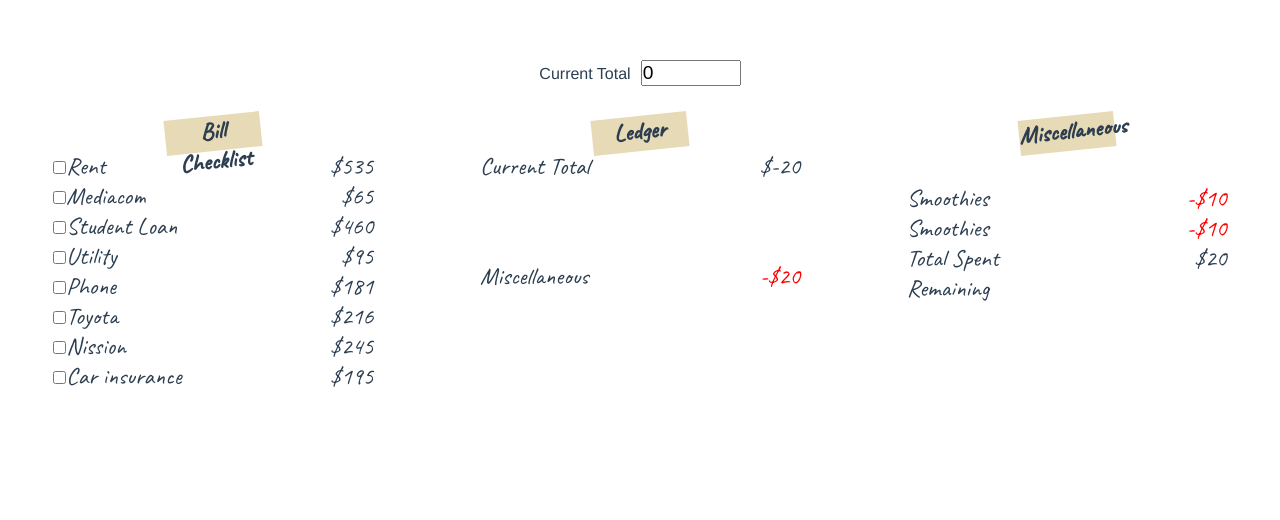
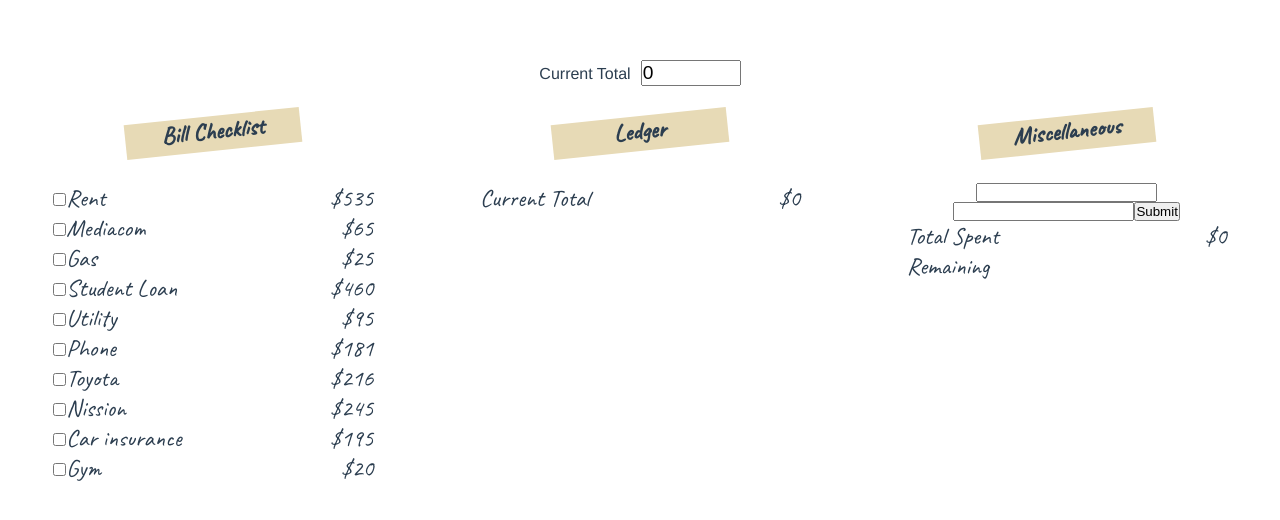
Before and after one commit to mwritter/vue_bill_app, a Vue app: page / in a window 1280 px wide. Shown: the top 520 px of the page. Built offline with nearby package versions, Linux system fonts and the light colour scheme.

Commit message:
Working on adding a way to add misc items

```diff
--- a/src/App.vue
+++ b/src/App.vue
@@ -11,7 +11,7 @@
         :bills="this.getCompletedBills"
         :currentTotal="this.getCurrentTotal"
       />
-      <app-misc :miscs="this.getMisc"></app-misc>
+      <app-misc @addMisc="addMisc" :miscs="this.getMisc"></app-misc>
     </div>
   </div>
 </template>
@@ -34,17 +34,16 @@ export default {
       bills: [
         { name: "Rent", value: 535.0, complete: false },
         { name: "Mediacom", value: 65.0, complete: false },
+        { name: "Gas", value: 25.0, complete: false },
         { name: "Student Loan", value: 460.0, complete: false },
         { name: "Utility", value: 95.0, complete: false },
         { name: "Phone", value: 181.0, complete: false },
         { name: "Toyota", value: 216.0, complete: false },
         { name: "Nission", value: 245.0, complete: false },
-        { name: "Car insurance", value: 195.0, complete: false }
+        { name: "Car insurance", value: 195.0, complete: false },
+        { name: "Gym", value: 20.0, complete: false },
       ],
-      miscs: [
-        { name: "Smoothies", value: 10.0, id: 1, complete: true },
-        { name: "Smoothies", value: 10.0, id: 2, complete: true }
-      ]
+      miscs: []
     };
   },
   computed: {
@@ -74,6 +73,11 @@ export default {
       } else {
         this.currentTotal += parseFloat(bill.value);
       }
+    },
+    addMisc(misc){
+      this.miscs = misc
+        ? [...this.miscs, misc]
+        : this.misc;
     }
   }
 };
@@ -112,9 +116,10 @@ main {
 #heading {
   transform: rotate(-6deg);
   background-color: #e7dab6;
-  width: 30%;
+  width: 55%;
   height: 35px;
   justify-self: center;
+  margin-bottom: 2rem;
 }
 .text {
   font-family: "Caveat", cursive;
--- a/src/components/Misc.vue
+++ b/src/components/Misc.vue
@@ -10,6 +10,11 @@
           <span class="misc-value">-${{misc.value}}</span>
         </li>
       </ul>
+      <div id="new-misc">
+        <input type="text">
+        <input type="number">
+        <button @click="this.addMisc()">Submit</button>
+      </div>
       <div class="text misc-list-item">
         <span>Total Spent</span>
         <span>${{this.getTotalSpent}}</span>
@@ -30,11 +35,21 @@ export default {
       type: Array
     }
   },
+  data: () => {
+    return {
+      adding: true
+    }
+  },
   computed: {
     getTotalSpent() {
       return this.miscs.reduce((total, item) => {
         return total + item.value;
       }, 0);
+    }
+  },
+  methods: {
+    addMisc(misc){
+      this.$emit('addMisc', misc)
     }
   }
 };
@@ -42,7 +57,6 @@ export default {
 
 <style>
 #misc-list {
-  margin-top: 2rem;
   list-style-type: none;
 }
 .misc-list-item {
```
